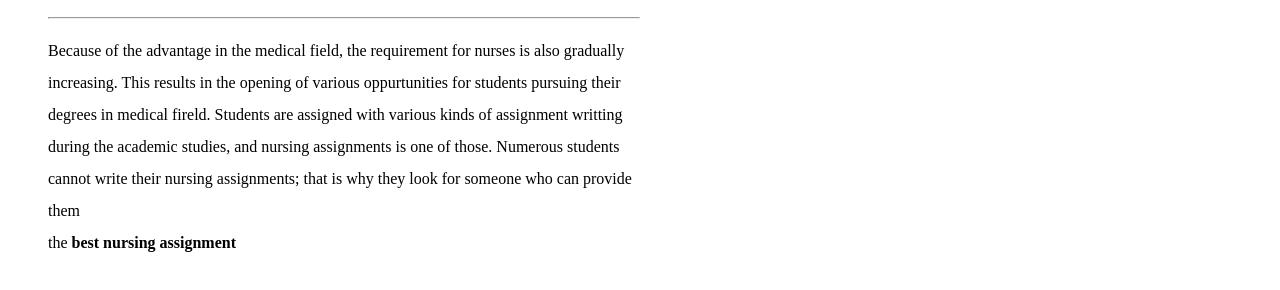
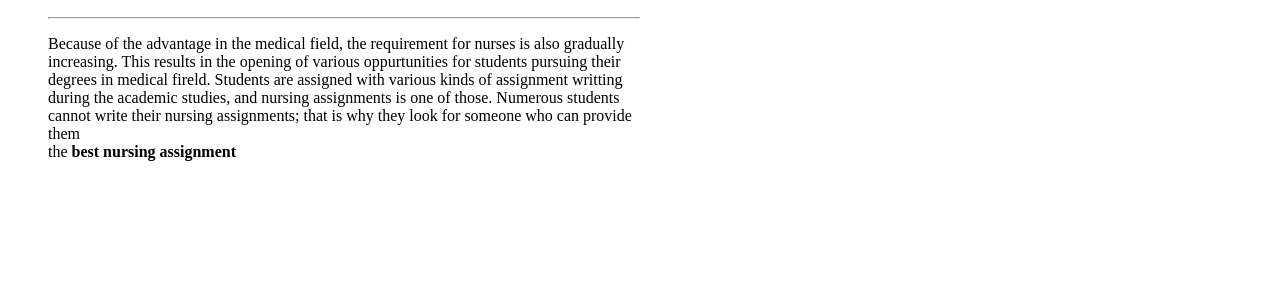
Before and after one commit to tonyishangu/Nursing-Site, a plain HTML site: page index.html in a window 1280 px wide. Shown: the part 168-458 px from the top of the page. Drawn offline with Linux system fonts and the light colour scheme.

```diff
--- a/style.css
+++ b/style.css
@@ -43,10 +43,3 @@
     color: #000000;
     text-decoration: underline;
 }
-.content {
-    text-align: left;
-    /* padding-bottom: 10px; */
-}
-p {
-    line-height: 2;
-}
```
